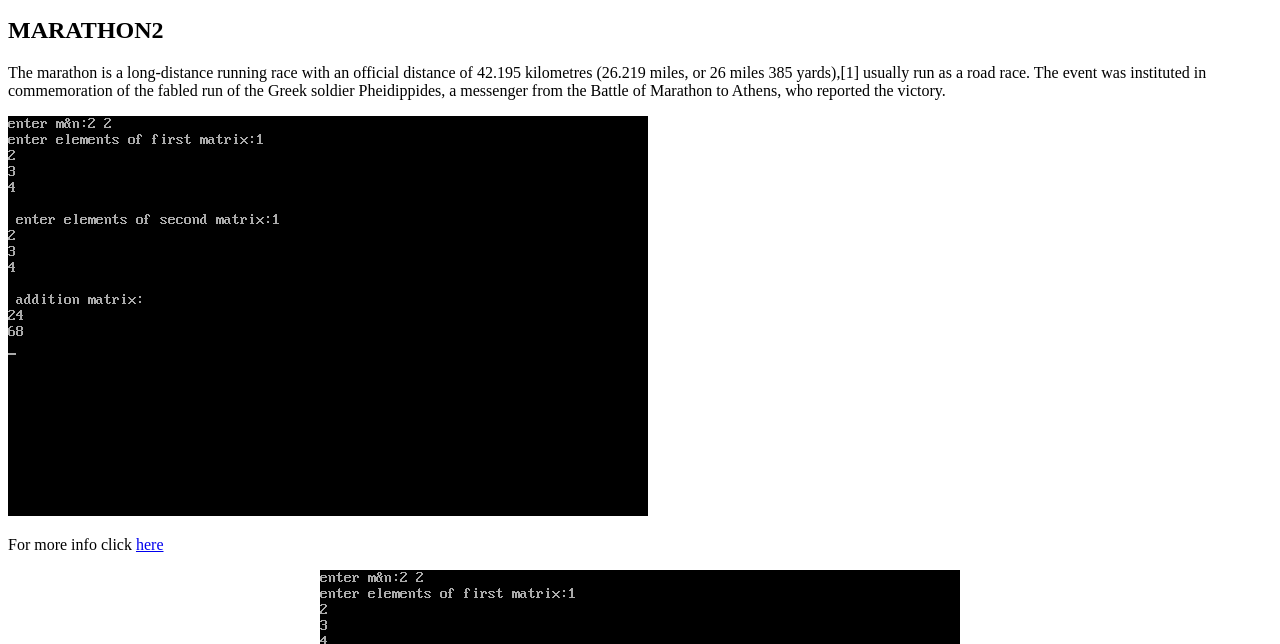
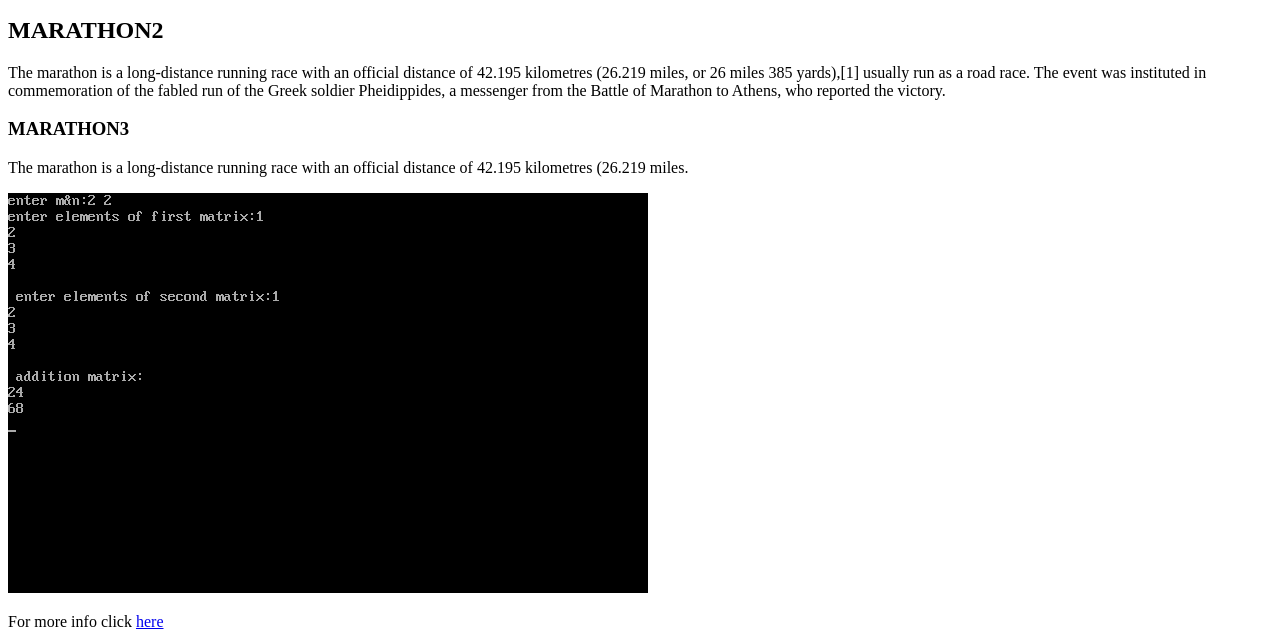
Before and after one commit to dhoundiyalankit/NEWPROJECT, a plain HTML site: page INDEX.html in a window 1280 px wide. Shown: the part 119-763 px from the top of the page. Drawn offline with Linux system fonts and the light colour scheme; files whose address does not match are found by name.

Commit message:
new commit

```diff
--- a/mara.html
+++ b/INDEX.html
@@ -8,6 +8,9 @@
 <p>The marathon is a long-distance running race with an official distance of 42.195 kilometres (26.219 miles, or 26 miles 385 yards),[1] usually run as a road race. The event was instituted in commemoration of the fabled run of the Greek soldier Pheidippides, a messenger from the Battle of Marathon to Athens, who reported the victory.</p>
 <h2>MARATHON2</h2>
 <p>The marathon is a long-distance running race with an official distance of 42.195 kilometres (26.219 miles, or 26 miles 385 yards),[1] usually run as a road race. The event was instituted in commemoration of the fabled run of the Greek soldier Pheidippides, a messenger from the Battle of Marathon to Athens, who reported the victory.</p>
+
+<h3> MARATHON3 </h3>
+<p> The marathon is a long-distance running race with an official distance of 42.195 kilometres (26.219 miles. </p>
 <img src="C:\Users\student\Pictures\Screenshots\pro53.png" alt="Marathon Image">
 <p>For more info click <a href="https://en.wikipedia.org/wiki/Marathon">here</a></p>
 <p align="center">
```
